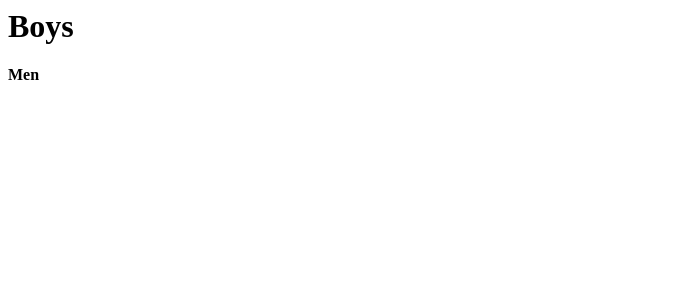
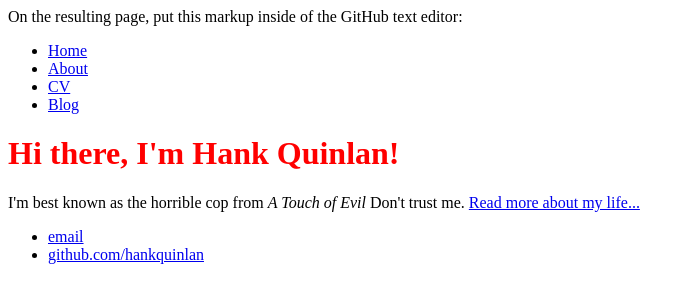
Before and after one commit to Enmerka/Enmerka.github.io, a plain HTML site: page Index.html in a window 1280 px wide. Shown: the whole page, without its empty margins (0-694 px from the left). Drawn offline with Linux system fonts and the light colour scheme.

Commit message:
Update Index.html
Added stylesheet

```diff
--- a/Index.html
+++ b/Index.html
@@ -1,2 +1,33 @@
-<h1> Boys </h1>
-<h4> Men </h4>
+
+
+On the resulting page, put this markup inside of the GitHub text editor:
+
+<!DOCTYPE html>
+<html>
+	<head>
+		<title>Hank Quinlan, Horrible Cop</title>
+    <link rel="stylesheet" type="text/css" href="/css/main.css">
+	</head>
+	<body>
+		<nav>
+    		<ul>
+        		<li><a href="/">Home</a></li>
+	        	<li><a href="/about">About</a></li>
+        		<li><a href="/cv">CV</a></li>
+        		<li><a href="/blog">Blog</a></li>
+    		</ul>
+		</nav>
+		<div class="container">
+    		<div class="blurb">
+        		<h1>Hi there, I'm Hank Quinlan!</h1>
+				<p>I'm best known as the horrible cop from <em>A Touch of Evil</em> Don't trust me. <a href="/about">Read more about my life...</a></p>
+    		</div><!-- /.blurb -->
+		</div><!-- /.container -->
+		<footer>
+    		<ul>
+        		<li><a href="mailto:hankquinlanhub@gmail.com">email</a></li>
+        		<li><a href="https://github.com/hankquinlan">github.com/hankquinlan</a></li>
+			</ul>
+		</footer>
+	</body>
+</html>
```
